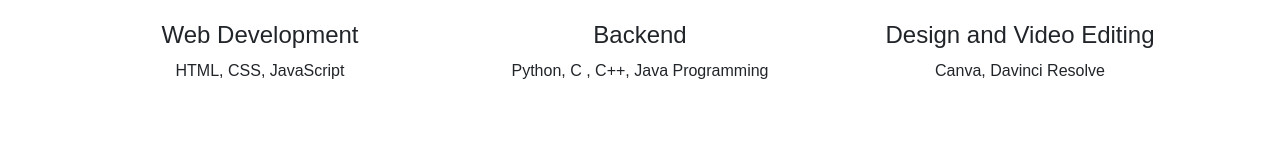
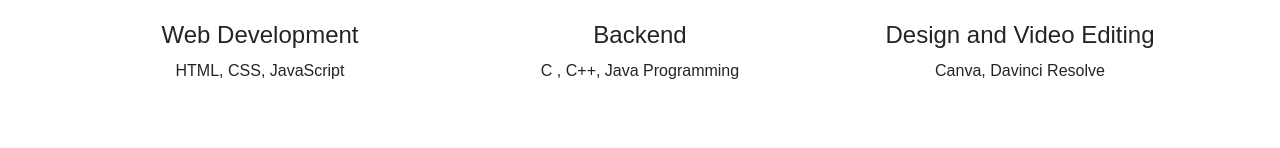
Before and after one commit to Suhani1921/Portfolio-Website, a plain HTML site: page index.html in a window 1280 px wide. Shown: the part 1940-2088 px from the top of the page. Drawn offline with nearby package versions, Linux system fonts and the light colour scheme.

Commit message:
Update index.html

```diff
--- a/index.html
+++ b/index.html
@@ -76,7 +76,7 @@
                 </div>
                 <div class="col-md-4">
                     <h4>Backend</h4>
-                    <p>Python, C , C++, Java Programming</p>
+                    <p>C , C++, Java Programming</p>
                 </div>
                 <div class="col-md-4">
                     <h4>Design and Video Editing</h4>
```
